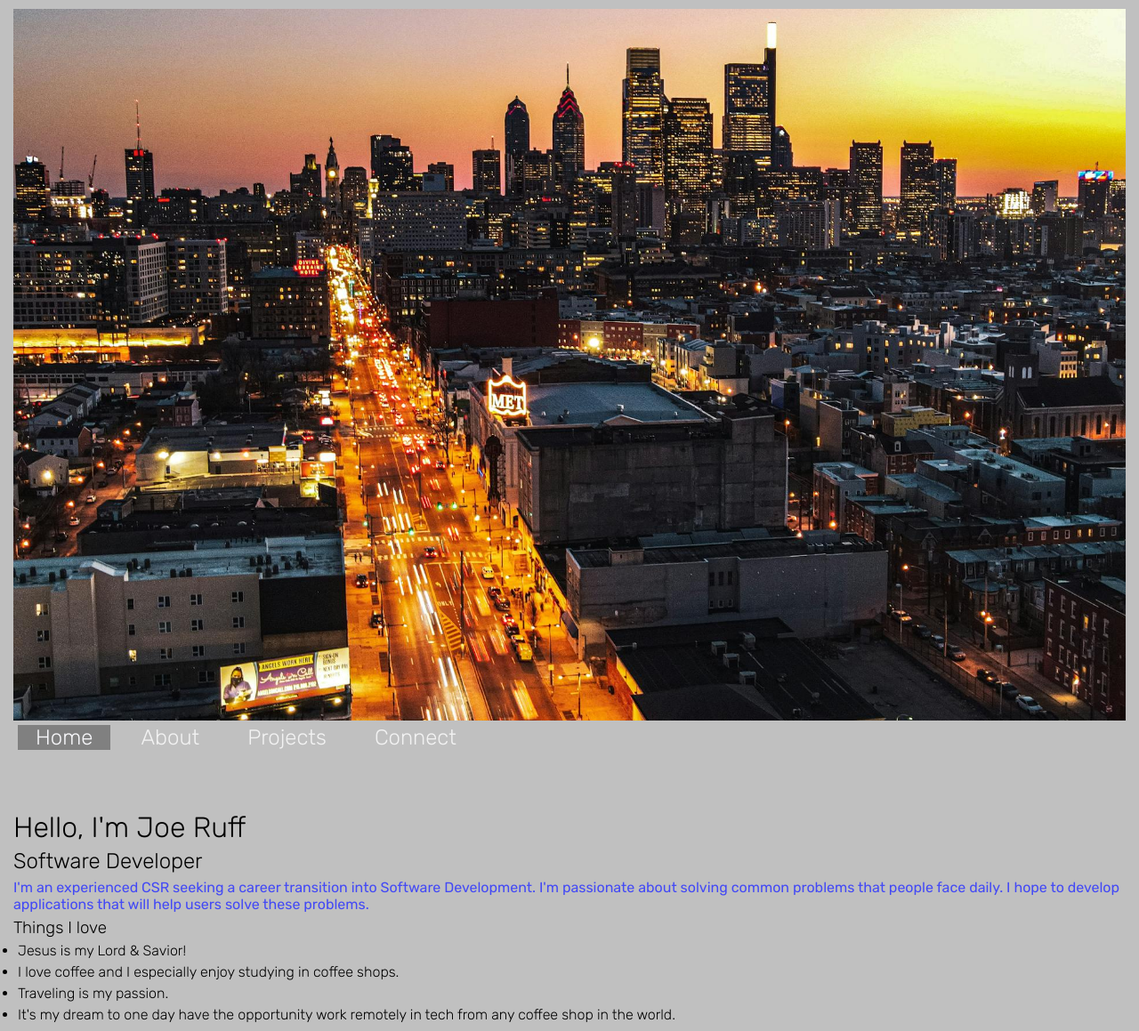
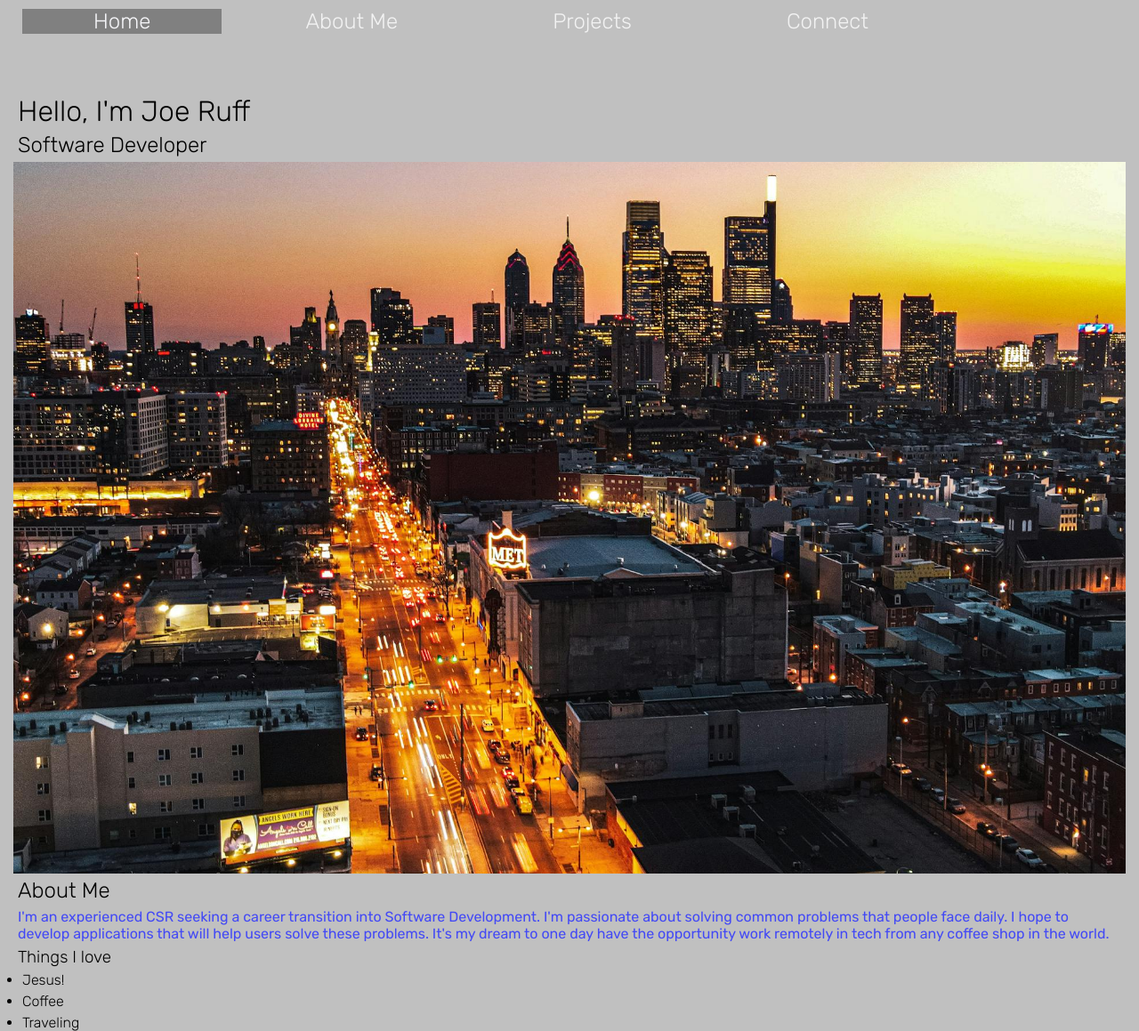
Before and after one commit to joegruff16/Joe.Portfolio, a plain HTML site: page index.html in a window 1280 px wide. Shown: the whole page at 89% size. Drawn offline with Linux system fonts and the light colour scheme; files whose address does not match are found by name.

Commit message:
Restructured code to make more sense and adding an About Me section

```diff
--- a/assets/css/style.css
+++ b/assets/css/style.css
@@ -27,7 +27,7 @@ h1 {
     float: initial;
     color: #f2f2f2;
     text-align: center;
-    padding: 20px 20px;
+    padding: 20px 80px;
     text-decoration: none;
     font-size: 24px;
   }
--- a/index.html
+++ b/index.html
@@ -7,47 +7,52 @@
     <meta name="viewport" content="width=device-width, initial-scale=1.0">
     <link href="https://fonts.googleapis.com/css2?family=Rubik:ital,wght@0,300..900;1,300..900&display=swap" rel="stylesheet">
     <link rel="stylesheet" href="assets/css/style.css">
-
     <title>Joe's Portfolio</title>
 </head>
+
 <body>
+
+    <!-- Header -->
+<header class= "header">
+
+    <!-- Main Nav Bar -->
+    <nav class="mainnav">
+    <a class="active" href="#home">Home</a>
+    <a href="#aboutme">About Me</a>
+    <a href="#projects">Projects</a>
+    <a href="#connect">Connect</a>
+  </nav>
+<!-- Main Heading -->
+<h1>
+        Hello, I'm Joe Ruff
+    </h1>
+
+    <h2>
+        Software Developer
+    </h2>
+
+</header>
 
 <!-- Background Image -->
 <div class ="parallax">
 </div>
 
-<!-- Main Nav Bar -->
-<nav class="mainnav">
-    <a class="active" href="#home">Home</a>
-    <a href="#about">About</a>
-    <a href="#projects">Projects</a>
-    <a href="#connect">Connect</a>
-  </nav>
+<!-- About Me -->
+<section id="aboutme" class ="aboutme">
+    <h2>About Me</h2>
 
-<!-- Main Heading -->
-    <h1>
-        Hello, I'm Joe Ruff
-    </h1>
-    <h2>
-        Software Developer
-    </h2>
-
-<!-- About Me -->
-    <p id ="about" class="about">
+    <p>
         I'm an experienced CSR seeking a career transition into Software Development. I'm passionate about solving common problems that people face daily.
-        I hope to develop applications that will help users solve these problems.
-        <h3>Things I love</h3>
+        I hope to develop applications that will help users solve these problems. It's my dream to one day have the opportunity work remotely in tech from any coffee shop in the world.
+    </p>
+    <h3>Things I love</h3>
         <ul>
-            <li>Jesus is my Lord & Savior!</li>
-            <li>I love coffee and I especially enjoy studying in coffee shops.</li>
-            <li>Traveling is my passion.</li>
-            <li>It's my dream to one day have the opportunity work remotely in tech from any coffee shop in the world.</li>
+            <li>Jesus!</li>
+            <li>Coffee</li>
+            <li>Traveling</li>
         </ul>
 
-    </p>
-    <h2>
-
-    </h2>
+</section>
 
 </body>
 
```
